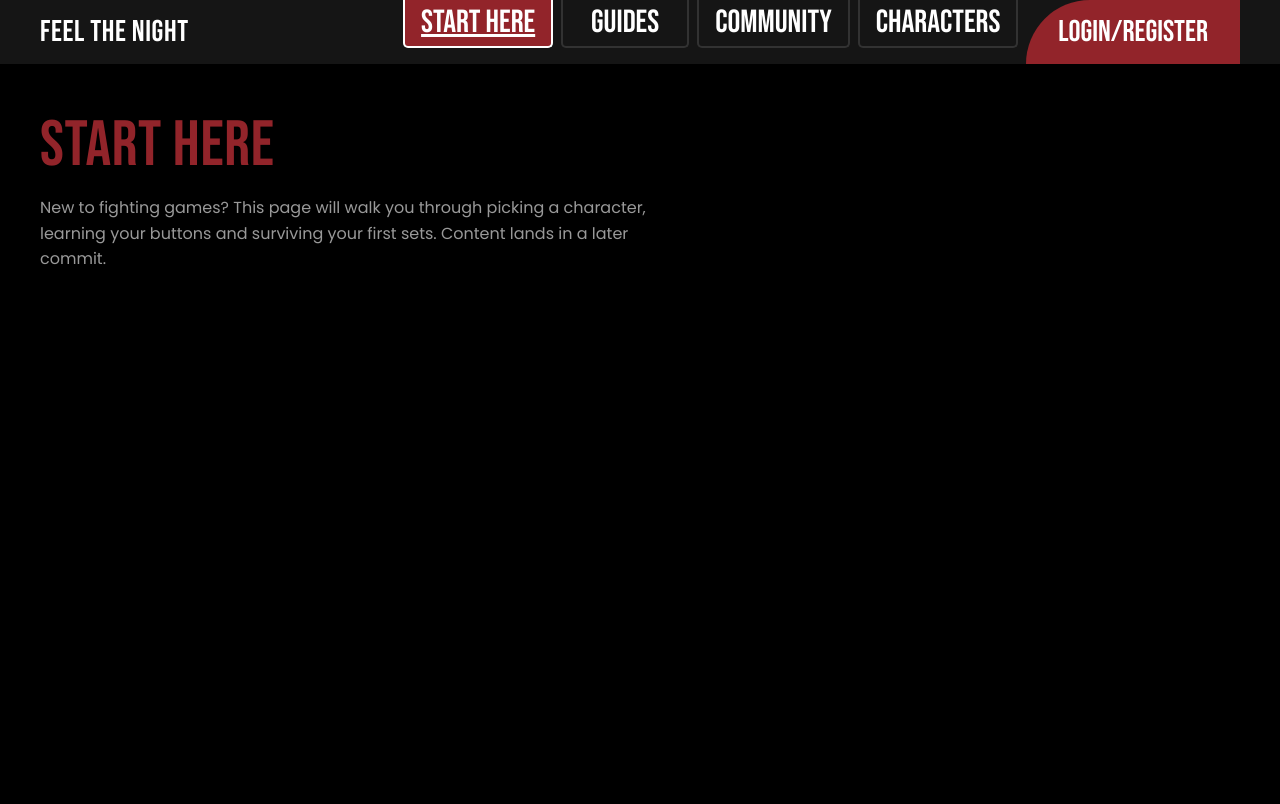
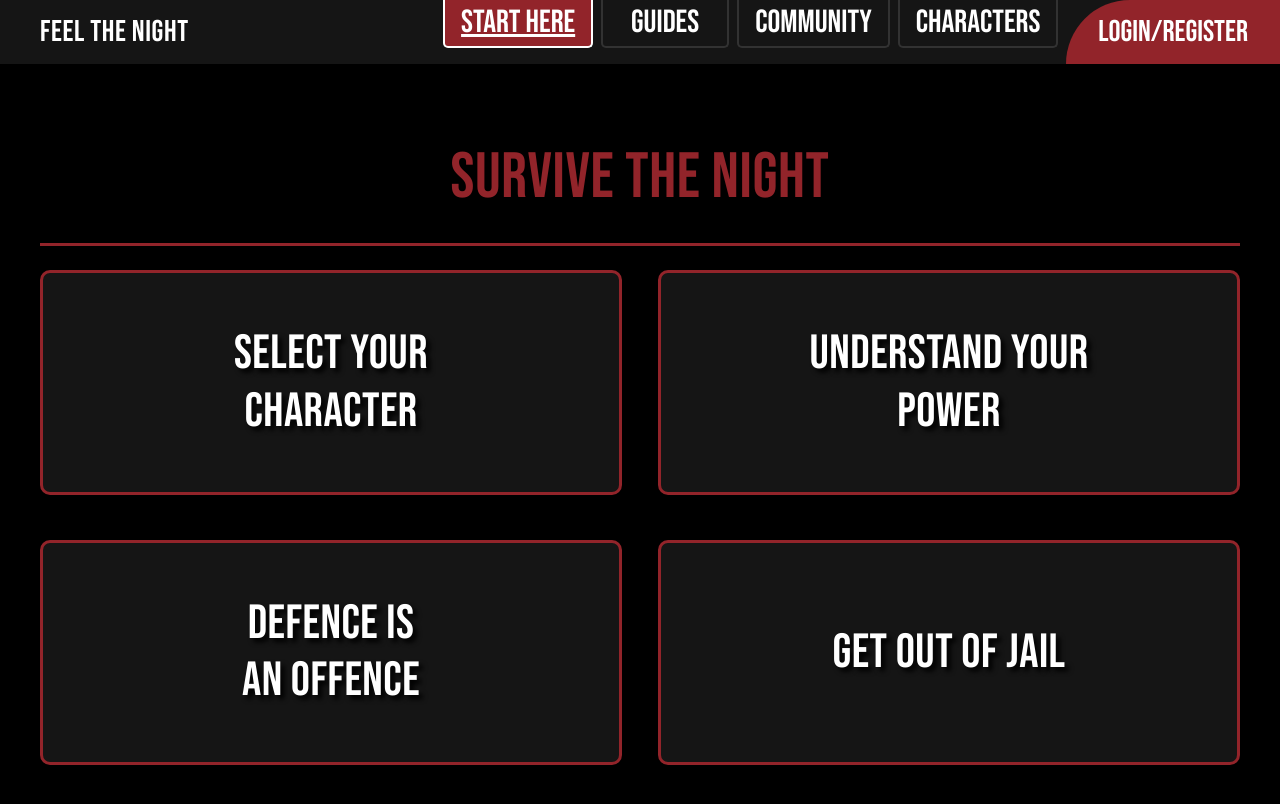
Before and after one commit to Feel-The-Night/Feel-The-Night-Frontend, a React (Vite) app: page /start in a window 1280 px wide. Shown: the top 804 px of the page. Built offline with nearby package versions, Linux system fonts and the light colour scheme.

Commit message:
feat: implement start here page

```diff
--- a/src/components/layout/Header/Header.module.css
+++ b/src/components/layout/Header/Header.module.css
@@ -9,15 +9,17 @@
   background-color: var(--color-surface);
 }
 
+/* The bar spans the viewport and the last nav item (Login/Register) sits flush
+   against the right edge, so only the left side is padded. */
 .inner {
   display: flex;
   flex-wrap: wrap;
   align-items: center;
   justify-content: space-between;
   gap: var(--space-4);
-  max-width: var(--content-max-width);
-  margin: 0 auto;
-  padding-inline: var(--content-padding);
+  width: 100%;
+  padding-left: var(--content-padding);
+  padding-right: 0;
 }
 
 .wordmark {
--- /dev/null
+++ b/src/pages/Start/Start.module.css
@@ -0,0 +1,33 @@
+/* Start Here - Figma node 125:20 */
+
+.page {
+  padding-block-start: var(--space-8);
+}
+
+.title {
+  margin-bottom: var(--space-8);
+  text-align: center;
+  text-transform: uppercase;
+}
+
+.divider {
+  margin: 0 0 var(--space-6);
+  border: 0;
+  border-top: var(--border-width-md) solid var(--color-accent);
+}
+
+.grid {
+  display: grid;
+  /* 880px cards with a 36px column gap and a 45px row gap in the 1920px frame */
+  grid-template-columns: repeat(2, 1fr);
+  gap: 45px 36px;
+  margin: 0;
+  padding: 0;
+  list-style: none;
+}
+
+@media (max-width: 60rem) {
+  .grid {
+    grid-template-columns: 1fr;
+  }
+}
--- a/src/pages/Start/Start.tsx
+++ b/src/pages/Start/Start.tsx
@@ -1,10 +1,25 @@
+import StartCard from './StartCard'
+import styles from './Start.module.css'
+
+const cards = [
+  { title: 'Select your\ncharacter' },
+  { title: 'Understand your\npower' },
+  { title: 'Defence is\nan offence' },
+  { title: 'Get out of jail' },
+]
+
 export default function Start() {
   return (
-    <section>
-      <h1>Start Here</h1>
-      <p>
-        New to fighting games? This page will walk you through picking a character, learning your buttons and surviving your first sets. Content lands in a later commit.
-      </p>
+    <section className={styles.page}>
+      <h1 className={styles.title}>survive the night</h1>
+      <hr className={styles.divider} />
+      <ul className={styles.grid}>
+        {cards.map((card) => (
+          <li key={card.title}>
+            <StartCard title={card.title} />
+          </li>
+        ))}
+      </ul>
     </section>
   )
 }
--- /dev/null
+++ b/src/pages/Start/StartCard.module.css
@@ -0,0 +1,29 @@
+/* Start Here card - Figma nodes 125:30, 125:31, 127:100, 127:101 (880x340) */
+
+.card {
+  display: flex;
+  align-items: center;
+  justify-content: center;
+  aspect-ratio: 880 / 340;
+  padding: var(--space-4);
+  border: var(--border-width-md) solid var(--color-accent);
+  border-radius: var(--radius-md);
+  /* Falls back to a flat surface until the Figma artwork is exported. */
+  background-color: var(--color-surface);
+  background-position: center;
+  background-size: cover;
+  overflow: hidden;
+}
+
+.title {
+  margin: 0;
+  font-family: var(--font-display);
+  font-size: clamp(1.75rem, 3.75vw, var(--font-size-display-md));
+  font-weight: 400;
+  line-height: 1.2;
+  text-align: center;
+  text-transform: uppercase;
+  text-shadow: var(--text-shadow-card);
+  color: var(--color-text);
+  white-space: pre-line;
+}
--- /dev/null
+++ b/src/pages/Start/StartCard.tsx
@@ -0,0 +1,19 @@
+import styles from './StartCard.module.css'
+
+type StartCardProps = {
+  /** Card heading. Line breaks are preserved, matching the Figma layout. */
+  title: string
+  /** Background image imported from src/assets. See src/assets/README.md. */
+  image?: string
+}
+
+export default function StartCard({ title, image }: StartCardProps) {
+  return (
+    <article
+      className={styles.card}
+      style={image ? { backgroundImage: `url(${image})` } : undefined}
+    >
+      <h2 className={styles.title}>{title}</h2>
+    </article>
+  )
+}
--- a/src/styles/tokens.css
+++ b/src/styles/tokens.css
@@ -63,7 +63,7 @@
   --topbar-height: 64px; /* 70px only on the dashboard frame */
   --nav-item-width: 266px;
   --nav-item-height: 48px;
-  --content-max-width: 1820px; /* divider width inside the 1920px frame */
+  --content-max-width: 1920px; /* design frame width */
   --content-padding: clamp(1rem, 3.125vw, 3.75rem); /* 60px at 1920px */
 
   /* ---- Spacing scale (recurring gaps in the design) ---- */
```
Also changed, not shown: 1 other file (tests, documents, lock files or other folders).
